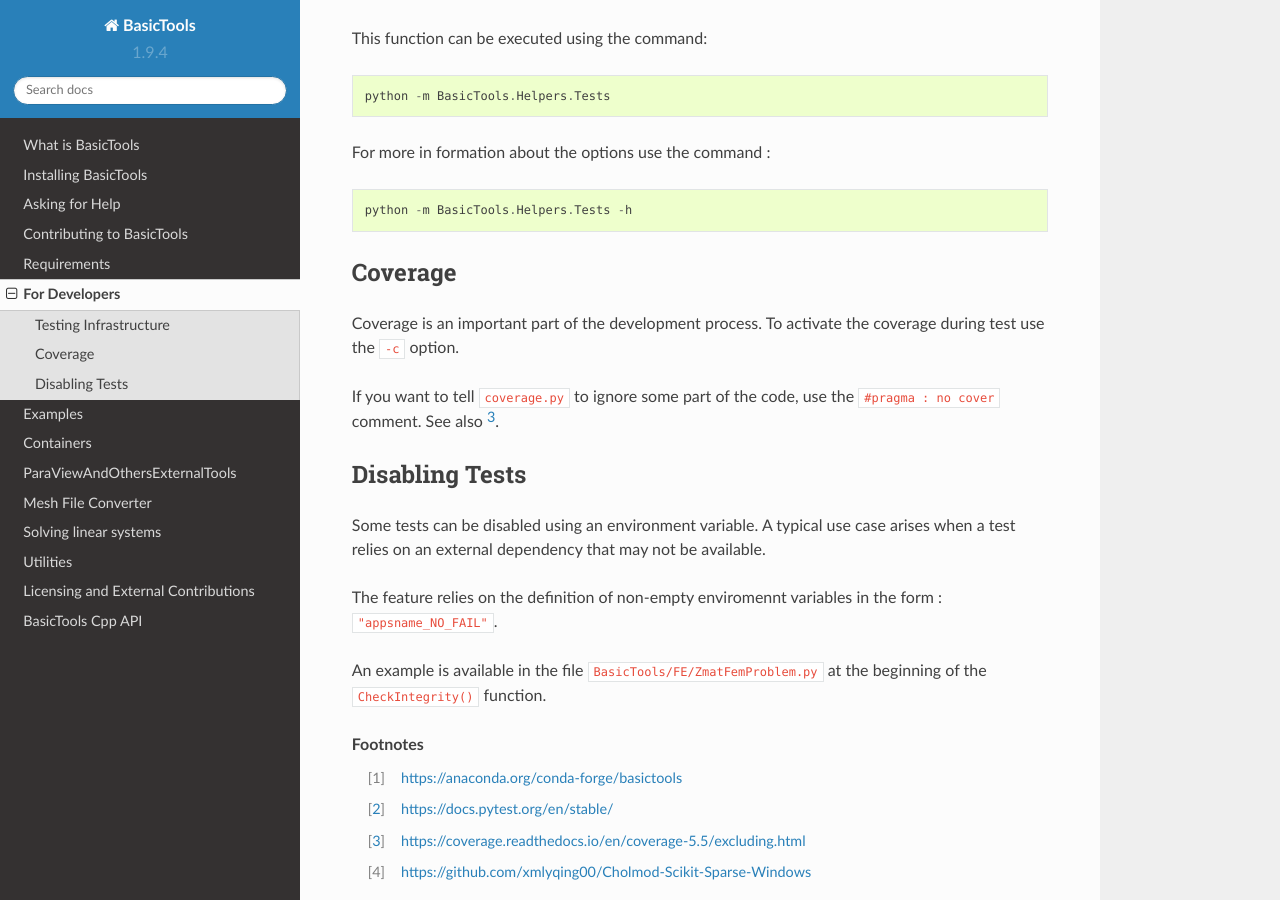
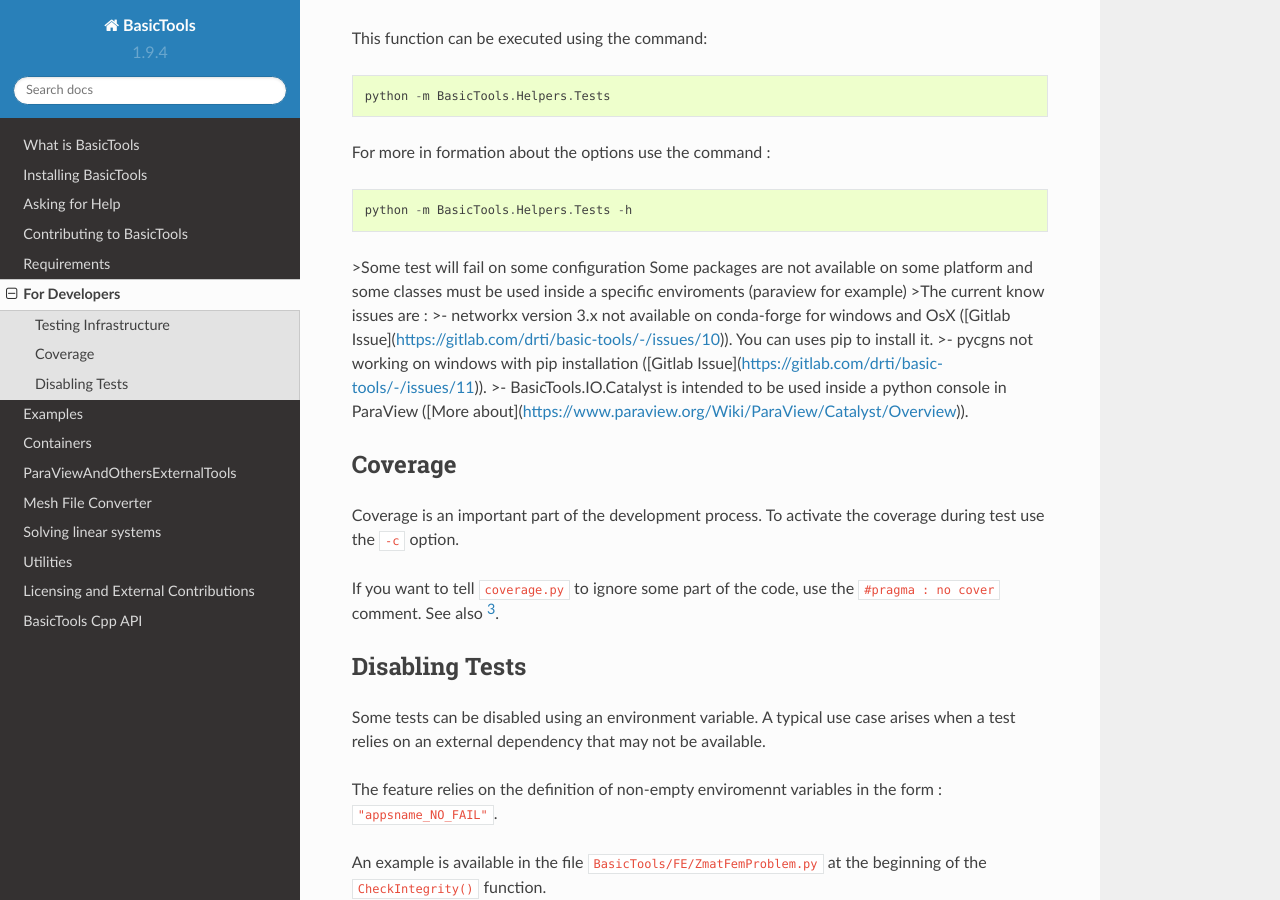
Before and after one commit to basileMarchand/basictools-frozen, a Sphinx documentation site: the page built from docs/Admin.rst, in a window 1280 px wide and 900 px high, scrolled down 865 px. Built offline with Sphinx 7.4.7 and the Read the Docs theme 2.0.0, drawn with Linux system fonts in a browser that asks for light colours; pages that are not in the unit, such as notebooks, are missing from menus.

Commit message:
add why some test can fail is some platforms

```diff
--- a/docs/Admin.rst
+++ b/docs/Admin.rst
@@ -45,6 +45,13 @@
 
     python -m BasicTools.Helpers.Tests -h
 
+>Some test will fail on some configuration
+Some packages are not available on some platform and some classes must be used inside a specific enviroments (paraview for example)
+>The current know issues are :
+>- networkx version 3.x not available on conda-forge for windows and OsX ([Gitlab Issue](https://gitlab.com/drti/basic-tools/-/issues/10)). You can uses pip to install it.
+>- pycgns not working on windows with pip installation ([Gitlab Issue](https://gitlab.com/drti/basic-tools/-/issues/11)).
+>- BasicTools.IO.Catalyst is intended to be used inside a python console in ParaView ([More about](https://www.paraview.org/Wiki/ParaView/Catalyst/Overview)).
+
 
 Coverage
 ########
```
